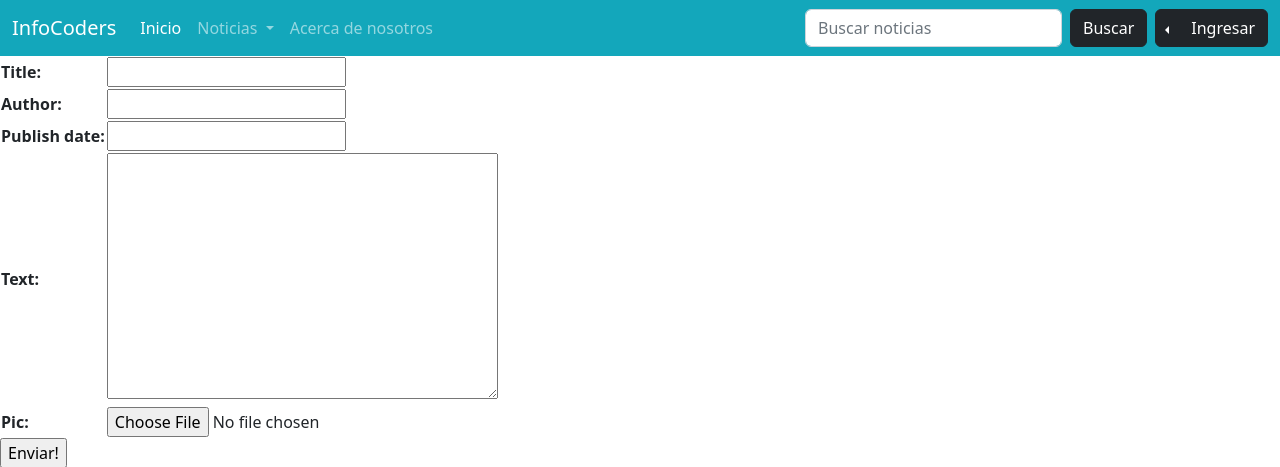
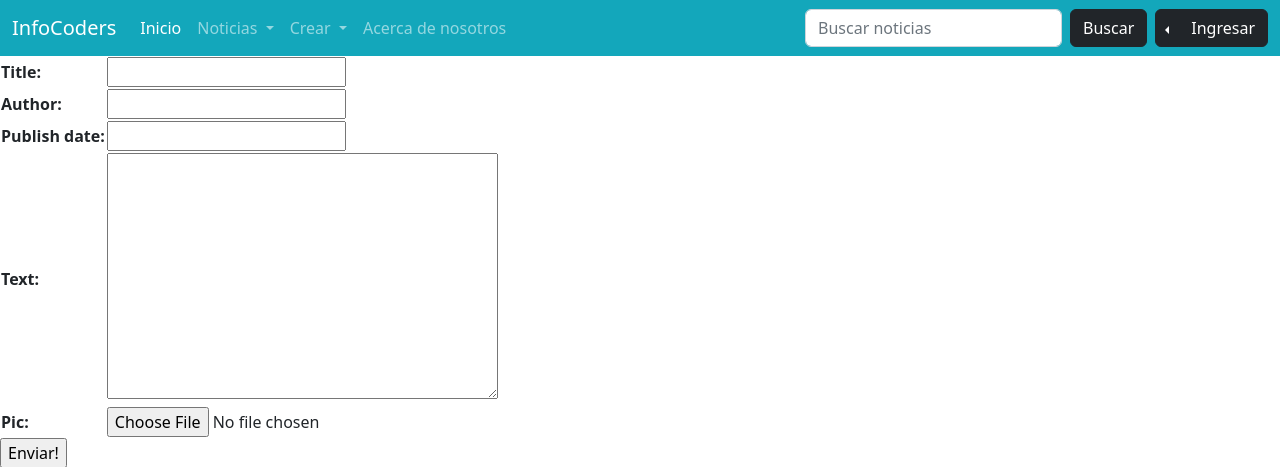
Before and after one commit to jcsax/PFCoder, a Django app: page /Noticias/create-publi-economia/ in a window 1280 px wide. Shown: the top 467 px of the page. Run offline with Django 4.2, Linux system fonts and the light colour scheme.

Commit message:
Botton Publicar en la nav bar

```diff
--- a/blog/templates/base.html
+++ b/blog/templates/base.html
@@ -30,6 +30,15 @@
                   <li><a class="dropdown-item" href='/Noticias/Economia/'>Sobre Economía</a></li>
                 </ul>
                 <li class="nav-item">
+                  <a class="nav-link dropdown-toggle" href="#" id="navbarDropdown" role="button" data-bs-toggle="dropdown" aria-expanded="false">
+                    Crear
+                  </a>
+                  <ul class="dropdown-menu" aria-labelledby="navbarDropdown">
+                    <li><a class="dropdown-item" href="/Noticias/create-publi-entretenimiento/">Crear nota entretenimiento</a></li>
+                    <li><a class="dropdown-item" href="/Noticias/create-publi-salud/">Crear nota salud</a></li>
+                    <li><a class="dropdown-item" href='/Noticias/create-publi-economia/'>Crear nota economía</a></li>
+                  </ul>
+                  <li class="nav-item">
                     <a class="nav-link" href="#">Acerca de nosotros</a>
                   </li>
     </ul>
```
